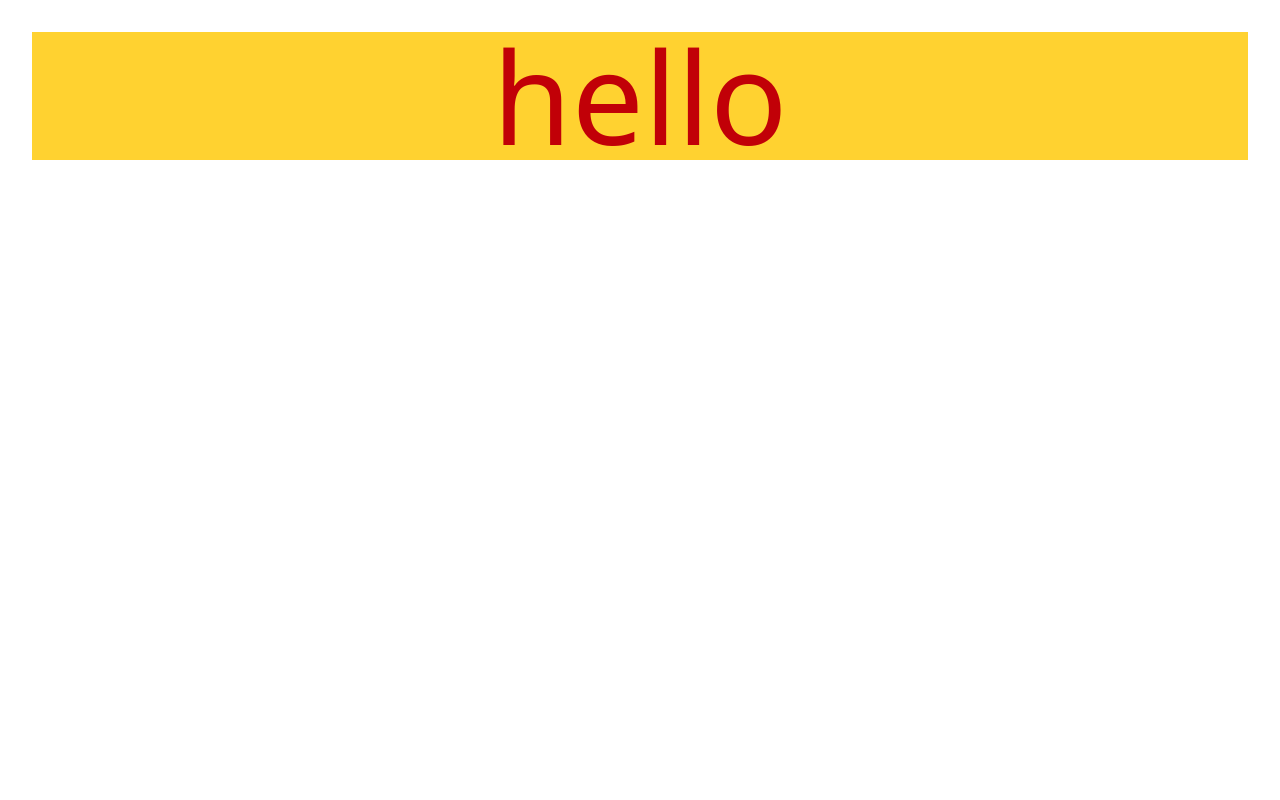
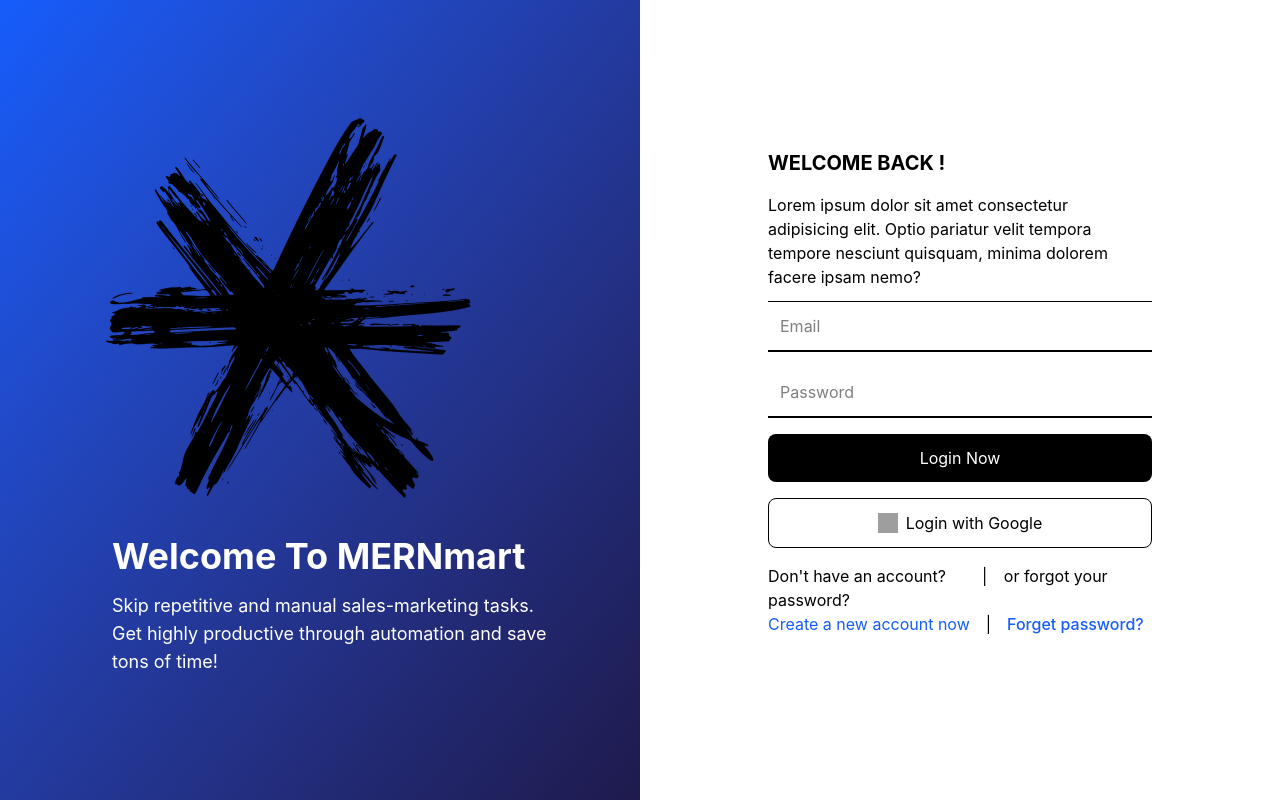
Before and after one commit to coderNegi1/MERN-project, a React (Vite) app in the folder frontend/: page /login in a window 1280 px wide. Built offline with nearby package versions, Linux system fonts and the light colour scheme; grey boxes are pictures that could not be loaded.

Commit message:
login forn created

```diff
--- a/frontend/package.json
+++ b/frontend/package.json
@@ -30,6 +30,6 @@
     "eslint-plugin-react-hooks": "^5.1.0",
     "eslint-plugin-react-refresh": "^0.4.19",
     "globals": "^15.15.0",
-    "vite": "^6.2.0"
+    "vite": "^6.2.3"
   }
 }
--- a/frontend/src/App.jsx
+++ b/frontend/src/App.jsx
@@ -1,17 +1,14 @@
-import { useState } from 'react'
-import reactLogo from './assets/react.svg'
-import viteLogo from '/vite.svg'
-import './App.css'
+import { BrowserRouter, Routes, Route } from "react-router-dom";
+import Login from "./pages/login"; // Adjust path as needed
 
 function App() {
-
-
   return (
-    <>
-
-    <h1 className='text-red-700 text-9xl bg-amber-300'>hello</h1>
-    </>
-  )
+    <BrowserRouter>
+      <Routes>
+        <Route path="/login" element={<Login />} />
+          </Routes>
+    </BrowserRouter>
+  );
 }
 
-export default App
+export default App;
--- a/frontend/src/pages/login.jsx
+++ b/frontend/src/pages/login.jsx
@@ -1 +1,62 @@
-<h1>hello prashant</h1>
+import React from "react";
+import { NavLink } from "react-router-dom";
+
+
+const Login = () => {
+  return (
+    <div className="flex flex-col md:flex-row min-h-screen font-[inter]">
+      {/* Left Side */}
+      <div className="hidden md:flex flex-col text-start justify-center pl-10 md:pl-24 w-full md:w-1/2 bg-gradient-to-br from-blue-600 to-indigo-950 text-white p-6 md:p-10">
+        <div>
+          <img src="/images/star-png.png" alt="*" className="w-96 " />
+        </div>
+        <div className="p-4 mt-1">
+          <h1 className="text-3xl md:text-4xl font-bold mt-2 ">Welcome To <span className="uppercase">mern</span>mart</h1>
+          <p className="mt-4 text-base md:text-lg max-w-md">
+            Skip repetitive and manual sales-marketing tasks. Get highly productive
+            through automation and save tons of time!
+          </p>
+        </div>
+      </div>
+
+      {/* Right Side (Login Form) */}
+      <div className="w-full md:w-1/2 p-6 md:p-16 lg:p-32 flex flex-col justify-center align-middle">
+        <h2 className="text-lg md:text-xl text-start mb-4 uppercase font-bold">Welcome Back !</h2>
+        <p className="text-start mb-3 text-sm md:text-base">
+          Lorem ipsum dolor sit amet consectetur adipisicing elit. Optio pariatur velit tempora tempore nesciunt quisquam, minima dolorem facere ipsam nemo?
+        </p>
+        <hr />
+        <form className="w-full ">
+          <input
+            type="email"
+            placeholder="Email"
+            className="w-full p-3 border-b-2 mb-4 focus:outline-none focus:ring-2 focus:ring-blue-500"
+          />
+          <input
+            type="password"
+            placeholder="Password"
+            className="w-full p-3 border-b-2 mb-4 focus:outline-none focus:ring-2 focus:ring-blue-500"
+          />
+          <button
+            type="submit"
+            className="w-full bg-black text-white py-3 rounded-lg hover:bg-gray-900"
+          >
+            Login Now
+          </button>
+        </form>
+        <button className="mt-4 w-full  flex justify-center items-center gap-2 border py-3 rounded-lg hover:bg-gray-100">
+          <img src="https://www.svgrepo.com/show/355037/google.svg" alt="Google" className="w-5 h-5" />
+          Login with Google
+        </button>
+        <p className="text-md md:text-md mb-4 text-start mt-4">
+         <p><span> Don't have an account?</span ><span className="ml-9">|</span> <span className="ml-3">or forgot your password?</span></p>
+          <NavLink to="/register" className="text-blue-600"> Create a new account now</NavLink>
+          <span className="mx-2 md:mx-4">|</span>
+          <NavLink to="/forgot-password" className="text-blue-600 font-medium text-center">Forget password?</NavLink>
+        </p>
+      </div>
+    </div>
+  );
+};
+
+export default Login;
```
Also changed, not shown: frontend/public/images/star-png.png (added), 1 other file (tests, documents, lock files or other folders).
